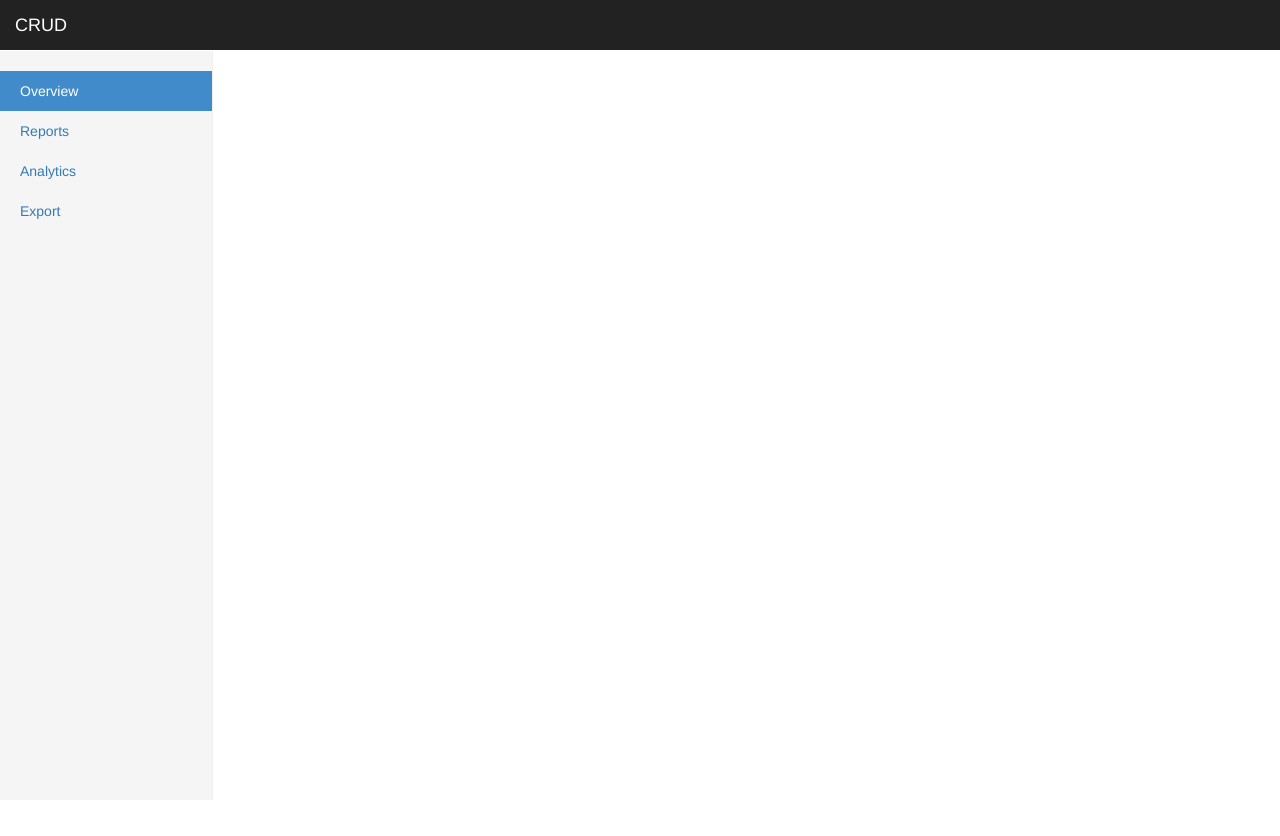
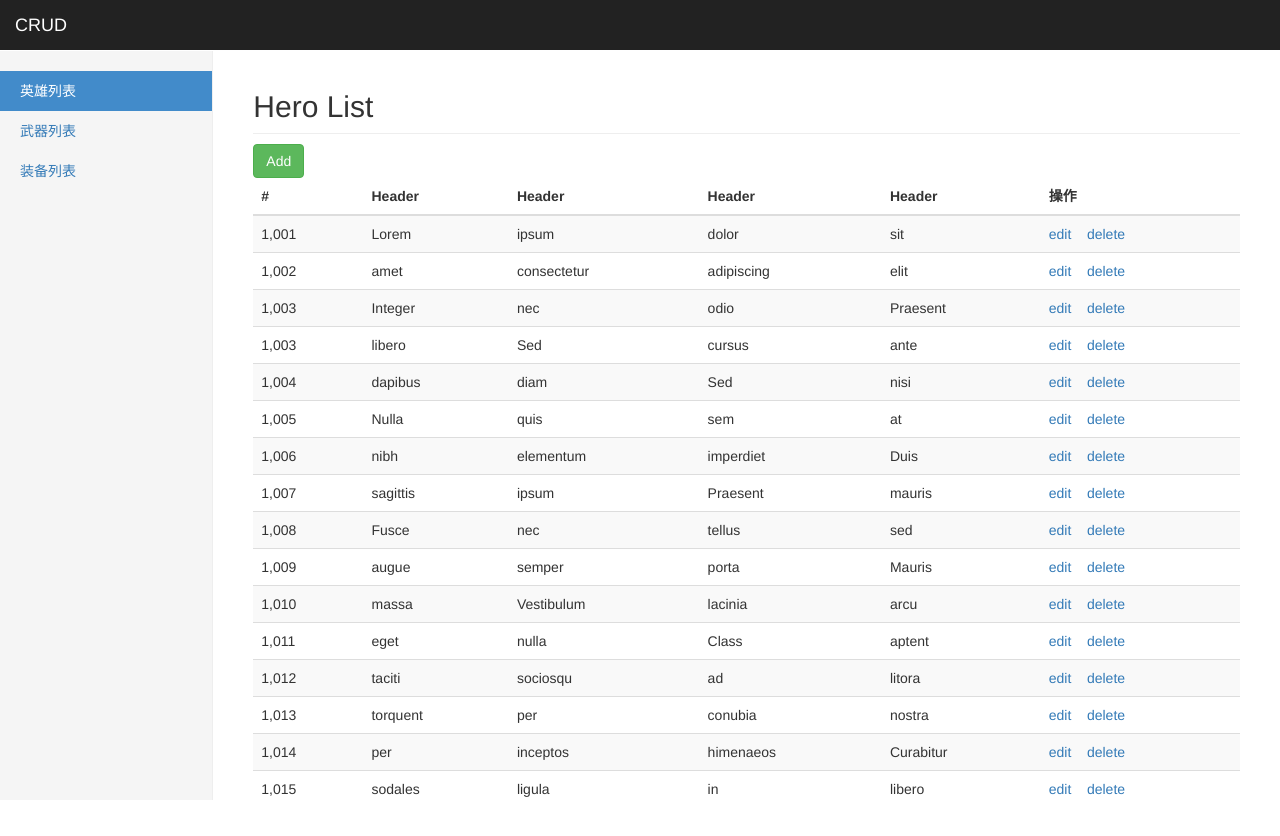
Before and after one commit to lmj2233/herolist, a Vue app: page /#/hero in a window 1280 px wide. Shown: the top 836 px of the page. Before the commit the page ends 800 px from the top, so only its background shows below. Built offline with nearby package versions, Linux system fonts and the light colour scheme.

Commit message:
将英雄列表组件进行注册，配置路由，修改侧边栏列表文字

```diff
--- a/src/components/AppSilder.vue
+++ b/src/components/AppSilder.vue
@@ -2,19 +2,13 @@
   <div class="col-sm-3 col-md-2 sidebar">
     <ul class="nav nav-sidebar">
       <li class="active">
-        <a href="#">
-          Overview
-          <span class="sr-only">(current)</span>
-        </a>
+        <a href="#">英雄列表</a>
       </li>
       <li>
-        <a href="#">Reports</a>
+        <a href="#">武器列表</a>
       </li>
       <li>
-        <a href="#">Analytics</a>
-      </li>
-      <li>
-        <a href="#">Export</a>
+        <a href="#">装备列表</a>
       </li>
     </ul>
   </div>
--- a/src/main.js
+++ b/src/main.js
@@ -6,6 +6,9 @@ Vue.config.productionTip = false
 // 引入bootstrap.css和index.css
 import '../node_modules/bootstrap/dist/css/bootstrap.css'
 import './assets/css/index.css'
+
+// 导入 HeroList 组件
+import HeroList from './views/heroes/HeroList.vue'
 
 //1. 加载路由模块 VueRouter
 import VueRouter from 'vue-router'
@@ -16,11 +19,11 @@ Vue.use(VueRouter)
 const router = new VueRouter({
   routes:[
     // 4.配置路由
-
+    {name:'home',path:'/',redirect:'/hero'},
+   {name:'HeroList',path:'/hero',component:HeroList}
   ]
 })
-// 导入 HeroList 组件
-// import HeroList from './views/heroes/HeroList.vue'
+
 
 
 new Vue({
```
